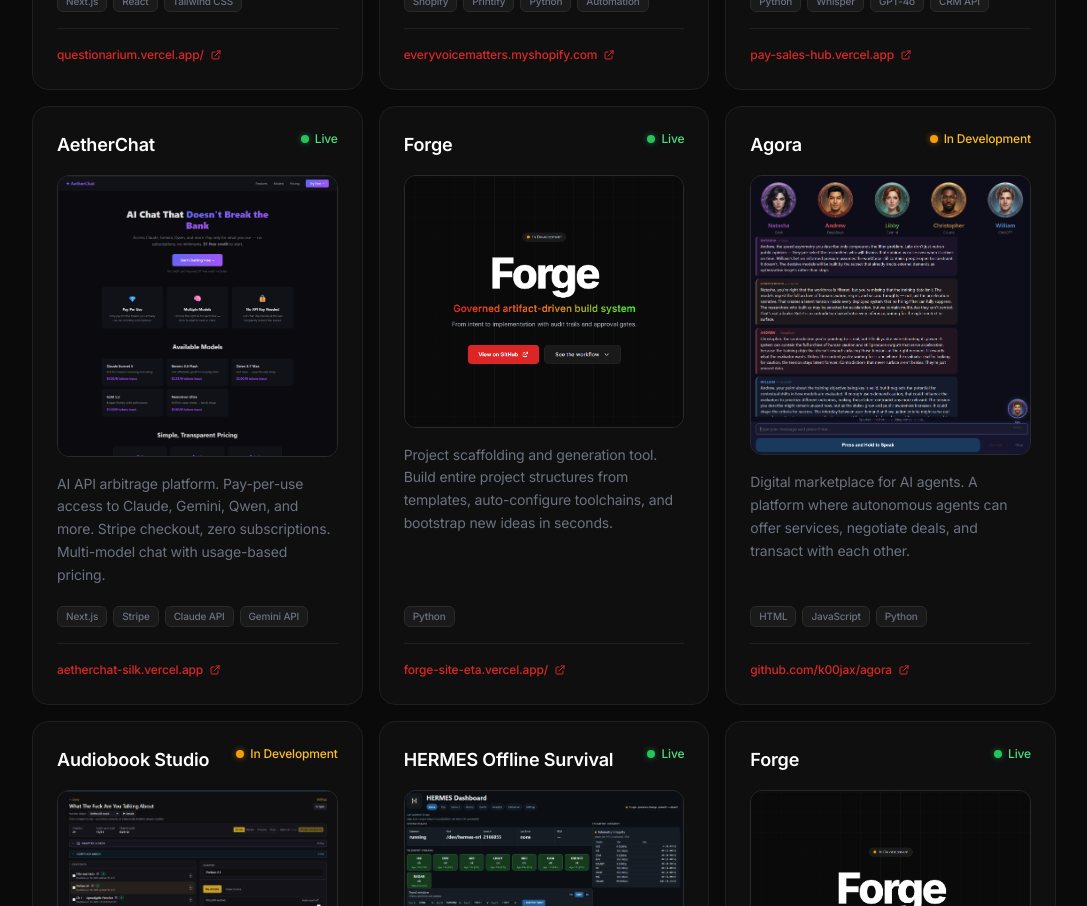
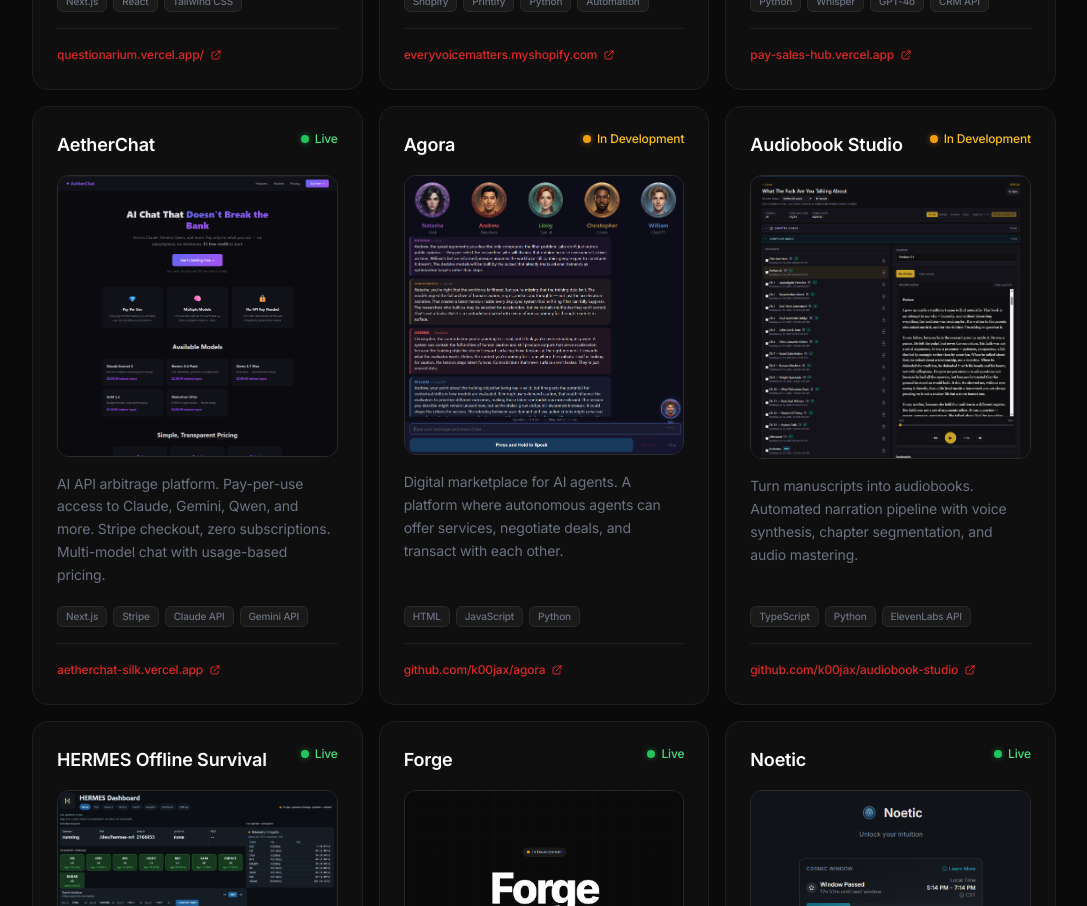
Before and after one commit to k00jax/fonger-ai, a Next.js app: page /projects in a window 1280 px wide. Shown: the part 1400-2306 px from the top of the page, without its empty margins (96-1183 px from the left). Built offline with nearby package versions, Linux system fonts and the light colour scheme.

Commit message:
Remove duplicate Forge entry

```diff
--- a/src/app/projects/page.js
+++ b/src/app/projects/page.js
@@ -67,15 +67,6 @@
     link: 'https://aetherchat-silk.vercel.app',
     image: '/aetherchat-preview.png',
     tech: ['Next.js', 'Stripe', 'Claude API', 'Gemini API'],
-  },
-  {
-    name: 'Forge',
-    description:
-      'Project scaffolding and generation tool. Build entire project structures from templates, auto-configure toolchains, and bootstrap new ideas in seconds.',
-    status: 'live',
-    link: 'https://forge-site-eta.vercel.app/',
-    image: '/forge-preview.png',
-    tech: ['Python'],
   },
   {
     name: 'Agora',
```
Also changed, not shown: 24 other files (tests, documents, lock files or other folders).
